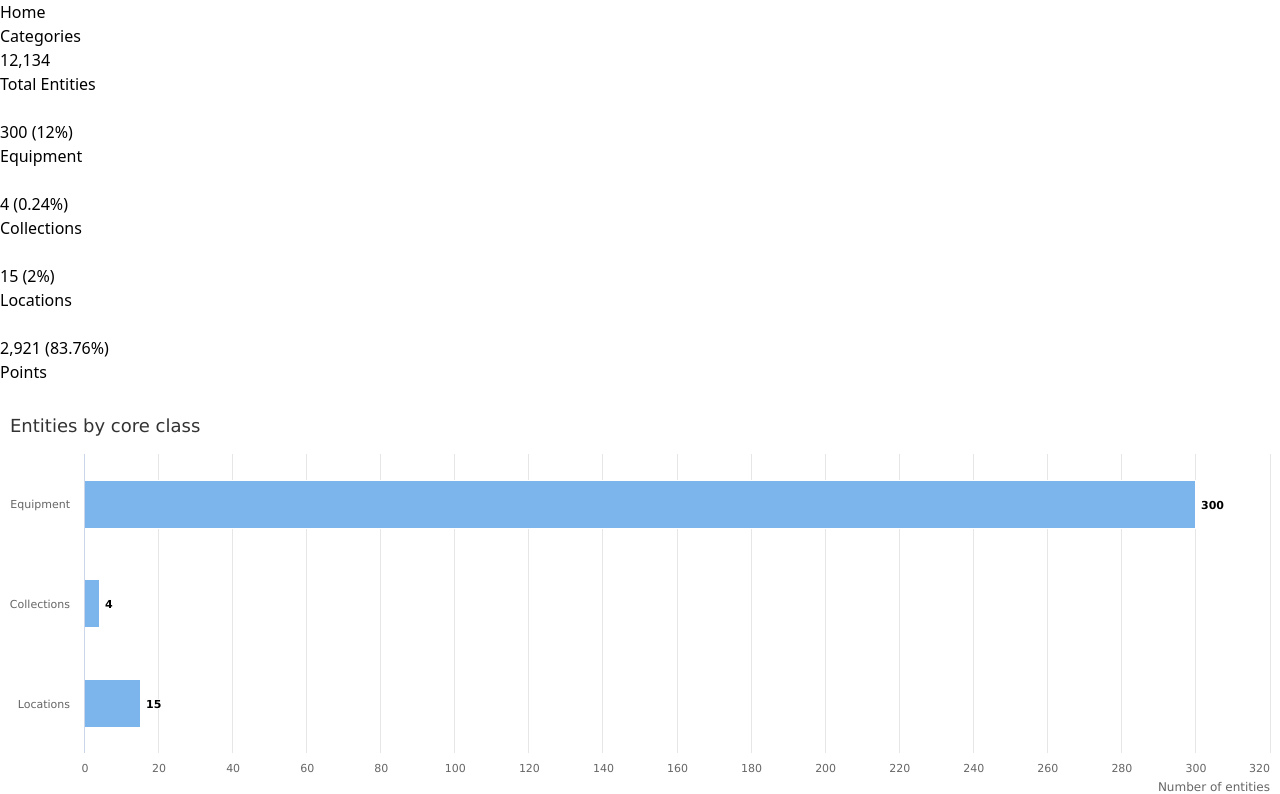
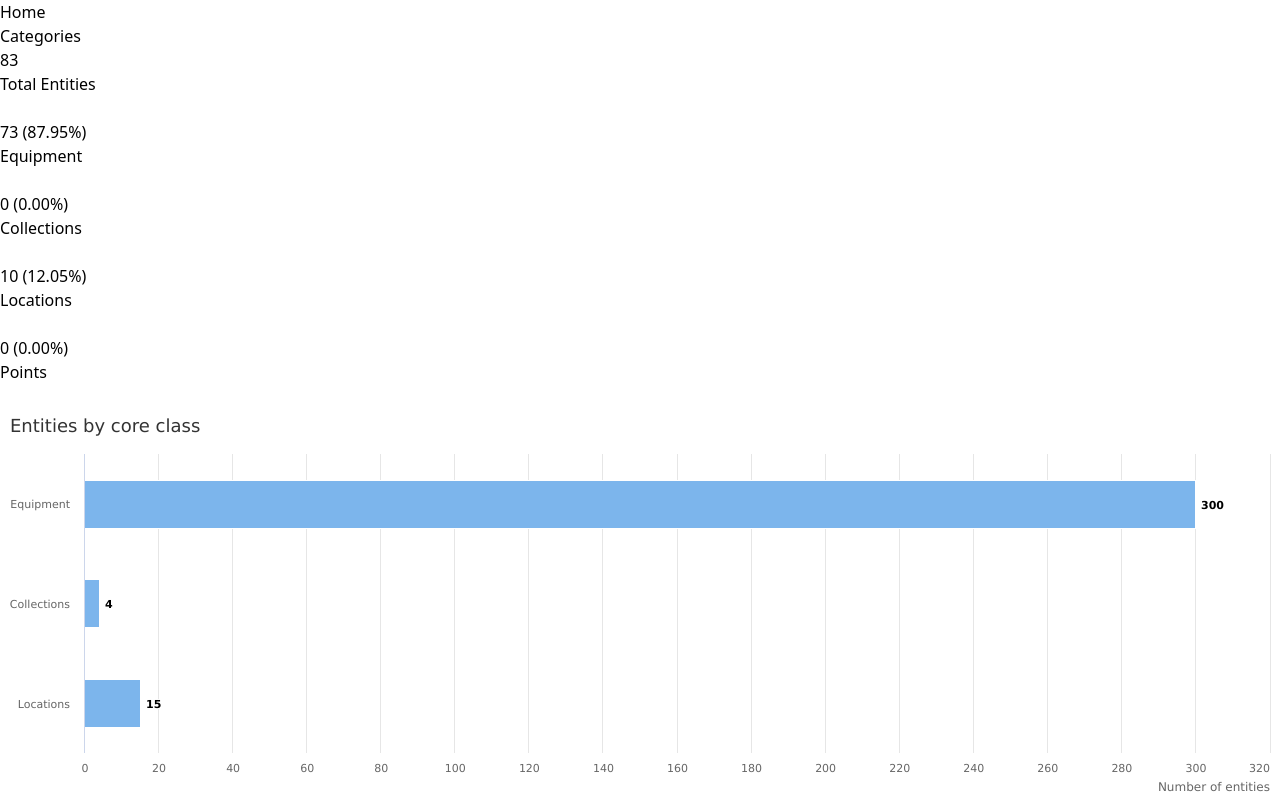
Before and after one commit to wcrd/building-model-rdf-processor-and-explorer, a SvelteKit app: page /reports/model-report in a window 1280 px wide. Shown: the top 794 px of the page. Built offline with nearby package versions, Linux system fonts and the light colour scheme.

Commit message:
- Start work on dataset for dashboard

```diff
--- a/src/lib/components/charting/CategoryTile.svelte
+++ b/src/lib/components/charting/CategoryTile.svelte
@@ -1,3 +1,19 @@
+<script>
+    export let Total = 0
+    export let Equipment = 0
+    export let Location = 0
+    export let Collection = 0
+    export let Point = 0
+
+    function calcPercentageStr(value){
+        // div 0 and bad data guard clause
+        if(Total <= 0){
+            return "N/A"
+        }
+        return (value/Total * 100).toFixed(2)
+    }
+</script>
+
 <div
 	class="border rounded-md relative flex min-w-0 flex-col break-words bg-white"
 >
@@ -20,7 +36,7 @@
 					</div>
 					<div class="flex flex-col">
 						<span class="leading-tight dark:text-white/80 text-normal">
-                            <span class="font-semibold">12,134</span>
+                            <span class="font-semibold">{Total}</span>
                         </span>
 						<h6 class="leading-normal text-sm text-slate-700 dark:text-white">Total Entities</h6>
 					</div>
@@ -46,8 +62,8 @@
 					</div>
 					<div class="flex flex-col">
                         <span class="leading-tight dark:text-white/80 text-normal">
-                            <span class="font-semibold">300</span>
-                            <span class="text-sm">(12%)</span>
+                            <span class="font-semibold">{Equipment}</span>
+                            <span class="text-sm">({calcPercentageStr(Equipment)}%)</span>
                         </span>
 						<h6 class="leading-normal text-sm text-slate-700 dark:text-white">Equipment</h6>
 					</div>
@@ -71,8 +87,8 @@
 					</div>
 					<div class="flex flex-col">
 						<span class="leading-tight dark:text-white/80 text-normal">
-                            <span class="font-semibold">4</span>
-                            <span class="text-sm">(0.24%)</span>
+                            <span class="font-semibold">{Collection}</span>
+                            <span class="text-sm">({calcPercentageStr(Collection)}%)</span>
                         </span>
 						<h6 class="leading-normal text-sm text-slate-700 dark:text-white">Collections</h6>
 					</div>
@@ -98,8 +114,8 @@
 					</div>
 					<div class="flex flex-col">
 						<span class="leading-tight dark:text-white/80 text-normal">
-                            <span class="font-semibold">15</span>
-                            <span class="text-sm">(2%)</span>
+                            <span class="font-semibold">{Location}</span>
+                            <span class="text-sm">({calcPercentageStr(Location)}%)</span>
                         </span>
 						<h6 class="leading-normal text-sm text-slate-700 dark:text-white">Locations</h6>
 					</div>
@@ -125,8 +141,8 @@
 					</div>
 					<div class="flex flex-col">
 						<span class="leading-tight dark:text-white/80 text-normal">
-                            <span class="font-semibold">2,921</span>
-                            <span class="text-sm">(83.76%)</span>
+                            <span class="font-semibold">{Point}</span>
+                            <span class="text-sm">({calcPercentageStr(Point)}%)</span>
                         </span>
 						<h6 class="leading-normal text-sm text-slate-700 dark:text-white">Points</h6>
 					</div>
--- /dev/null
+++ b/src/lib/data/fake_data.json
@@ -0,0 +1,90 @@
+{
+    "Equipment": [
+        "https://example.com/simple_model#eqp_cX1D6H1EQU",
+        "https://example.com/simple_model#eqp_boh2eePiex",
+        "https://example.com/simple_model#eqp_yeecio2Mah",
+        "https://example.com/simple_model#eqp_Eey8phi7jo",
+        "https://example.com/simple_model#eqp_po7sai7aiN",
+        "https://example.com/simple_model#eqp_Eexikie0he",
+        "https://example.com/simple_model#eqp_xCL6mrnYfO",
+        "https://example.com/simple_model#eqp_4bpawagDzr",
+        "https://example.com/simple_model#eqp_g3Me7OQ3l6",
+        "https://example.com/simple_model#eqp_eBKObWYlaK",
+        "https://example.com/simple_model#eqp_4UL0ExnVis",
+        "https://example.com/simple_model#eqp_Chafuzoy8T",
+        "https://example.com/simple_model#eqp_Bu1dooquoo",
+        "https://example.com/simple_model#eqp_Ceeng7eiro",
+        "https://example.com/simple_model#eqp_ao8ABiet5N",
+        "https://example.com/simple_model#eqp_cahva6aaCa",
+        "https://example.com/simple_model#eqp_ceiJ0oveca",
+        "https://example.com/simple_model#eqp_8KXmT0kD5D",
+        "https://example.com/simple_model#eqp_Wi5VdeuXNr",
+        "https://example.com/simple_model#eqp_w5gGWCLFEa",
+        "https://example.com/simple_model#eqp_rN0jhK9Wua",
+        "https://example.com/simple_model#eqp_xiLQnKu6bH",
+        "https://example.com/simple_model#eqp_02ejZ28csi",
+        "https://example.com/simple_model#eqp_ZUQ6LZgPwB",
+        "https://example.com/simple_model#eqp_Ff05VwcQnK",
+        "https://example.com/simple_model#eqp_iWDdjWc9L5",
+        "https://example.com/simple_model#eqp_jnS3Ouj0VL",
+        "https://example.com/simple_model#eqp_QfuuIGR1j4",
+        "https://example.com/simple_model#eqp_WWoG43frSv",
+        "https://example.com/simple_model#eqp_Hh93hgmhbB",
+        "https://example.com/simple_model#eqp_hoh4EiBu",
+        "https://example.com/simple_model#eqp_Yie9choc",
+        "https://example.com/simple_model#eqp_aey8Elik",
+        "https://example.com/simple_model#eqp_aequ7ohL",
+        "https://example.com/simple_model#eqp_ij9VJPBokM",
+        "https://example.com/simple_model#eqp_yI38dW1FC7",
+        "https://example.com/simple_model#eqp_COweHxZGkA",
+        "https://example.com/simple_model#eqp_3hck6PlewT",
+        "https://example.com/simple_model#eqp_EvwUDo0fkZ",
+        "https://example.com/simple_model#eqp_ncVYCF9TN9",
+        "https://example.com/simple_model#eqp_btOROuS0yV",
+        "https://example.com/simple_model#eqp_ok4aeSho",
+        "https://example.com/simple_model#eqp_kae1ohHa",
+        "https://example.com/simple_model#eqp_yae7Yei7",
+        "https://example.com/simple_model#eqp_paXh35eYo1",
+        "https://example.com/simple_model#eqp_Keih9ahW",
+        "https://example.com/simple_model#eqp_ni8ga2eeKe",
+        "https://example.com/simple_model#eqp_aiJ4Meiw",
+        "https://example.com/simple_model#eqp_OtohSh9h",
+        "https://example.com/simple_model#eqp_wkQG90iqmc",
+        "https://example.com/simple_model#eqp_JTbnedblAn",
+        "https://example.com/simple_model#eqp_F4upvh58tF",
+        "https://example.com/simple_model#eqp_E8TVbFyGbz",
+        "https://example.com/simple_model#eqp_sieDoop2",
+        "https://example.com/simple_model#eqp_ehuceeF3",
+        "https://example.com/simple_model#eqp_ejei3ahJ",
+        "https://example.com/simple_model#eqp_Ohphai5a",
+        "https://example.com/simple_model#eqp_r0T4ynZfmb",
+        "https://example.com/simple_model#eqp_uopo9aiGei",
+        "https://example.com/simple_model#eqp_eePh7iifu3",
+        "https://example.com/simple_model#eqp_Z2sBFfWrlP",
+        "https://example.com/simple_model#eqp_6MKsgIhOOG",
+        "https://example.com/simple_model#eqp_8CleN7766b",
+        "https://example.com/simple_model#eqp_hahDi1oh",
+        "https://example.com/simple_model#eqp_Tho2ieph",
+        "https://example.com/simple_model#eqp_gahXei0u",
+        "https://example.com/simple_model#eqp_oz3rieXa",
+        "https://example.com/simple_model#eqp_UaTeSaJ9",
+        "https://example.com/simple_model#eqp_o9hdFuVUD5",
+        "https://example.com/simple_model#eqp_JTRfguqty1",
+        "https://example.com/simple_model#eqp_w2CGsN0kjI",
+        "https://example.com/simple_model#eqp_eey5Novi",
+        "https://example.com/simple_model#eqp_OfunR6yb2n"
+    ],
+    "Location": [
+        "https://example.com/simple_model#loc_2K64mwJ0Tn",
+        "https://example.com/simple_model#loc_j2ZqZByaT8",
+        "https://example.com/simple_model#loc_8Oxk7IcugH",
+        "https://example.com/simple_model#loc_eBKObWYlaK",
+        "https://example.com/simple_model#loc_qZglIvCQcw",
+        "https://example.com/simple_model#loc_dMsdesBVgT",
+        "https://example.com/simple_model#loc_JKfN8j6n6O",
+        "https://example.com/simple_model#loc_VvgRH4j5TF",
+        "https://example.com/simple_model#loc_AkS5pZr75i",
+        "https://example.com/simple_model#loc_Yie9choc"
+    ],
+    "Collection": []
+}
--- a/src/lib/js/reporting/model_reporting.js
+++ b/src/lib/js/reporting/model_reporting.js
@@ -1 +1,18 @@
-// import { state } from '$app/stores/AppStateStore'
+// import { state } from '$app/stores/AppStateStore' // has dataset rdf
+import { entity_subjects } from '$lib/stores/EntityListStore' // has entities broken out into categories
+import FakeData from '$lib/data/fake_data.json'
+
+// Result object for dashboard. May move to store so don't have to regen every time page is loaded.
+const dataset = {
+    chart_categories: {
+        Total: 0
+    }
+}
+
+// Generate Total Counts
+for (const [core_type, entity_list] of Object.entries(FakeData)){
+    dataset.chart_categories[core_type] = entity_list.length;
+    dataset.chart_categories.Total += entity_list.length;
+}
+
+export { dataset }
--- a/src/routes/reports/model-report/+page.svelte
+++ b/src/routes/reports/model-report/+page.svelte
@@ -3,7 +3,7 @@
 
     <div class="grid grid-cols-3 grid-rows-3 gap-3 p-3 h-full">
         <!-- <div bind:this={chart} class="chart" use:GenerateHighchart={config}></div> -->
-        <CategoryTile></CategoryTile>
+        <CategoryTile {...dataset.chart_categories}></CategoryTile>
         <Highchart options={bar_equipmentTypeCounts} class="border rounded-md"></Highchart>
         <CardTile></CardTile>
         <Highchart options={barStack_classTypeByCore} class="border rounded-md col-span-2"></Highchart>
@@ -14,12 +14,12 @@
     </div>
 </div>
 
-
-
 <script>
     import Highchart from "$lib/components/charting/Highchart.svelte";
     import CardTile from "$lib/components/charting/CardTile.svelte"
     import CategoryTile from "$lib/components/charting/CategoryTile.svelte";
+
+    import { dataset } from "$lib/js/reporting/model_reporting";
 
     let demoOptions = {
             title: {
@@ -228,3 +228,28 @@
     }
 
 </script>
+
+
+<!-- const chartData = [
+  { timestamp: 1515059819853, value: 1, somethingElse: 'foo'},
+  { timestamp: 1515059838069, value: 2, somethingElse: 'bar'},
+  { timestamp: 1515059838080, value: 3, somethingElse: 'baz'},
+  // you get the idea
+]
+
+const Chart = Highcharts.stockChart(myChart, {
+  // ...options
+  tooltip: {
+    formatter () {
+      // this.point.x is the timestamp in my original chartData array
+      const pointData = chartData.find(row => row.timestamp === this.point.x)
+      console.log(pointData.somethingElse)
+    }
+  },
+  series: [{
+      name: 'Numbers over the course of time',
+      // restructure the data as an array as Highcharts expects it
+      // array index 0 is the x value, index 1 is the y value in the chart
+      data: chartData.map(row => [row.timestamp, row.value])
+    }]
+}) -->
```
